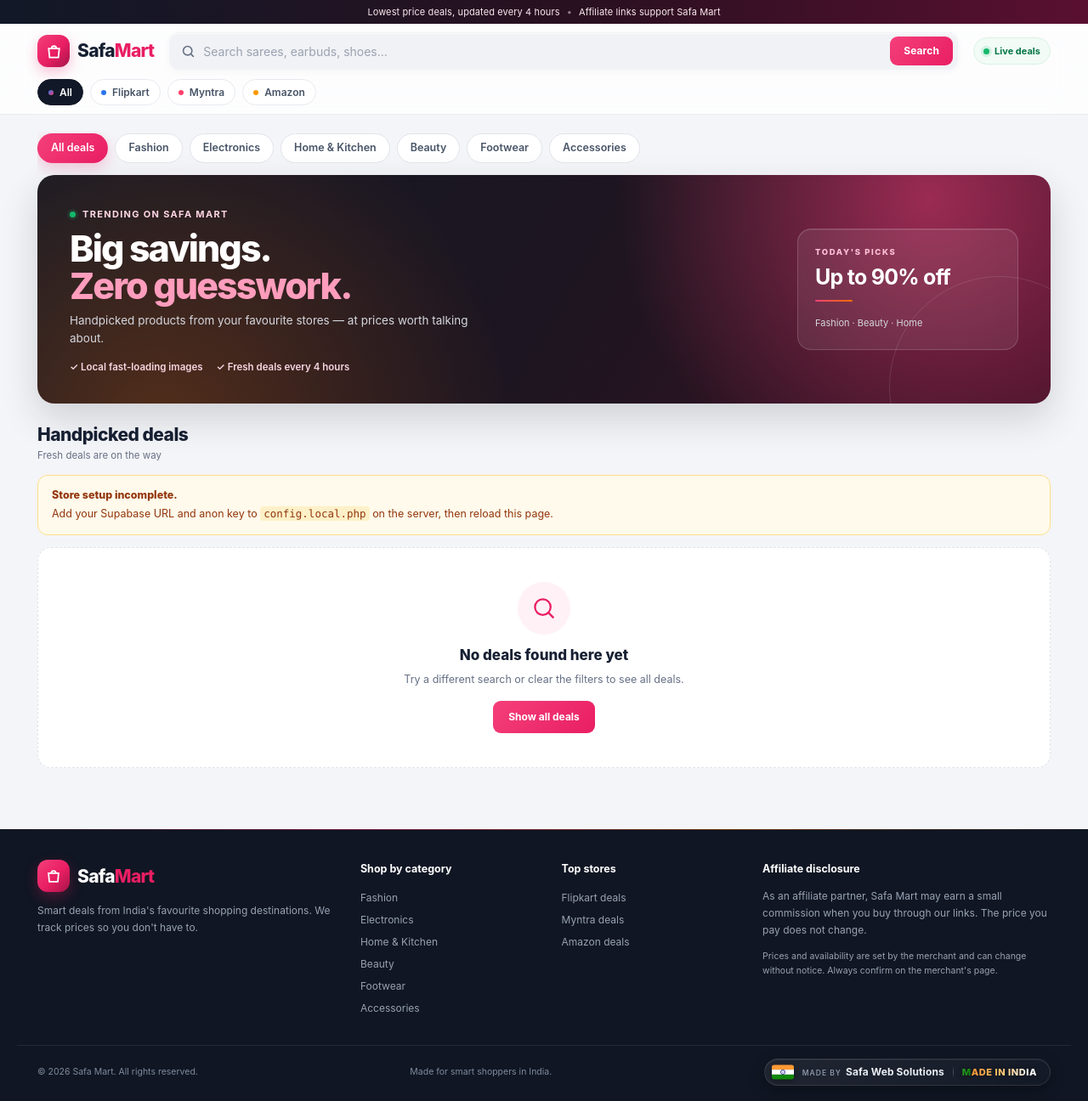
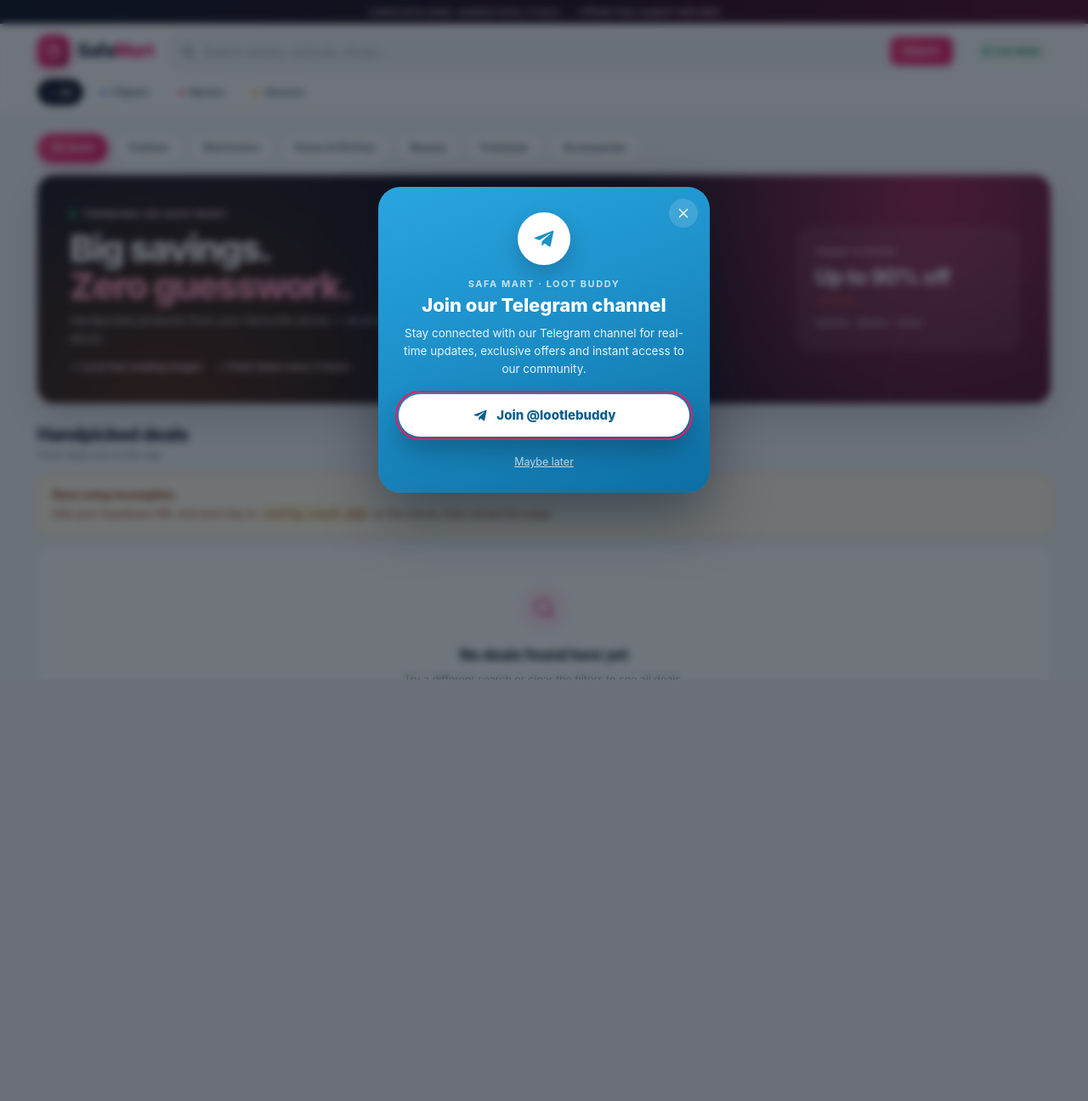
Before and after one commit to SafaWbSolutions/Safa-Mart, a PHP site: page / in a window 1280 px wide. Shown: the whole page at 85% size. After the commit the page ends 800 px from the top, so only its background shows below. Run offline with PHP 8.4, Linux system fonts and the light colour scheme; some libraries are stand-ins or nearby versions.

Commit message:
Add Telegram join popup and best-deal filter for GitHub sync

```diff
--- a/config.php
+++ b/config.php
@@ -82,6 +82,7 @@ safa_define('SUPABASE_SERVICE_KEY', trim((string) safa_config_value('SUPABASE_SE
 safa_define('SUPABASE_TABLE', trim((string) safa_config_value('SUPABASE_TABLE', 'products')));
 
 safa_define('TELEGRAM_BOT_TOKEN', trim((string) safa_config_value('TELEGRAM_BOT_TOKEN', '')));
+safa_define('TELEGRAM_CHANNEL_URL', trim((string) safa_config_value('TELEGRAM_CHANNEL_URL', 'https://t.me/lootlebuddy')));
 safa_define('TELEGRAM_WEBHOOK_SECRET', trim((string) safa_config_value('TELEGRAM_WEBHOOK_SECRET', '')));
 safa_define('TELEGRAM_ALLOWED_CHAT_IDS', trim((string) safa_config_value('TELEGRAM_ALLOWED_CHAT_IDS', '')));
 
--- /dev/null
+++ b/includes/telegram_popup.php
@@ -0,0 +1,278 @@
+<?php
+/**
+ * First-visit Telegram channel popup.
+ *
+ * Shows once per browser per day. The join button opens the channel in a new
+ * tab; closing it just remembers the visit so it does not nag on every page.
+ */
+if (!defined('TELEGRAM_CHANNEL_URL') || trim((string) TELEGRAM_CHANNEL_URL) === '') {
+    return;
+}
+
+$channelUrl = trim((string) TELEGRAM_CHANNEL_URL);
+$channelHandle = trim((string) parse_url($channelUrl, PHP_URL_PATH), '/');
+$channelHandle = $channelHandle !== '' ? '@' . ltrim($channelHandle, '@') : 'our channel';
+?>
+<div class="safa-tg" id="safaTgPopup" hidden>
+    <div class="safa-tg__backdrop" data-tg-close aria-hidden="true"></div>
+    <div class="safa-tg__card" role="dialog" aria-modal="true" aria-labelledby="safaTgTitle" aria-describedby="safaTgText">
+        <button class="safa-tg__close" type="button" data-tg-close aria-label="Close">
+            <svg viewBox="0 0 24 24" width="18" height="18" fill="none" stroke="currentColor" stroke-width="2.2" stroke-linecap="round"><path d="M6 6l12 12M18 6L6 18"/></svg>
+        </button>
+
+        <div class="safa-tg__badge" aria-hidden="true">
+            <svg viewBox="0 0 24 24" width="30" height="30" fill="currentColor"><path d="M9.78 18.65l.28-4.23 7.68-6.92c.34-.31-.07-.46-.52-.19L7.74 13.3 3.64 12c-.88-.25-.89-.86.2-1.3l15.97-6.16c.73-.33 1.43.18 1.15 1.3l-2.72 12.81c-.19.91-.74 1.13-1.5.71L12.6 16.3l-1.99 1.93c-.23.23-.42.42-.83.42z"/></svg>
+        </div>
+
+        <p class="safa-tg__eyebrow">Safa Mart · Loot Buddy</p>
+        <h2 class="safa-tg__title" id="safaTgTitle">Join our Telegram channel</h2>
+        <p class="safa-tg__text" id="safaTgText">
+            Stay connected with our Telegram channel for real-time updates, exclusive offers and instant access to our community.
+        </p>
+
+        <a class="safa-tg__join" href="<?= e($channelUrl) ?>" target="_blank" rel="noopener" data-tg-join>
+            <svg viewBox="0 0 24 24" width="20" height="20" fill="currentColor" aria-hidden="true"><path d="M9.78 18.65l.28-4.23 7.68-6.92c.34-.31-.07-.46-.52-.19L7.74 13.3 3.64 12c-.88-.25-.89-.86.2-1.3l15.97-6.16c.73-.33 1.43.18 1.15 1.3l-2.72 12.81c-.19.91-.74 1.13-1.5.71L12.6 16.3l-1.99 1.93c-.23.23-.42.42-.83.42z"/></svg>
+            <span>Join <?= e($channelHandle) ?></span>
+        </a>
+
+        <button class="safa-tg__later" type="button" data-tg-close>Maybe later</button>
+    </div>
+</div>
+
+<style>
+    body.safa-tg-open { overflow: hidden; }
+
+    .safa-tg {
+        position: fixed;
+        inset: 0;
+        z-index: 9999;
+        display: flex;
+        align-items: center;
+        justify-content: center;
+        padding: 20px;
+        font-family: inherit;
+    }
+    .safa-tg[hidden] { display: none; }
+
+    .safa-tg__backdrop {
+        position: absolute;
+        inset: 0;
+        background: rgba(10, 18, 30, 0.58);
+        backdrop-filter: blur(5px);
+        -webkit-backdrop-filter: blur(5px);
+        opacity: 0;
+        transition: opacity 0.22s ease;
+    }
+
+    .safa-tg__card {
+        position: relative;
+        z-index: 1;
+        width: 100%;
+        max-width: 390px;
+        padding: 30px 24px 18px;
+        border-radius: 26px;
+        text-align: center;
+        color: #fff;
+        background: linear-gradient(160deg, #2aa5e0 0%, #1d90c9 45%, #0d6ea3 100%);
+        box-shadow: 0 28px 70px rgba(2, 20, 36, 0.45);
+        transform: translateY(18px) scale(0.96);
+        opacity: 0;
+        transition: transform 0.24s cubic-bezier(0.2, 0.9, 0.3, 1), opacity 0.24s ease;
+    }
+
+    .safa-tg.is-visible .safa-tg__backdrop { opacity: 1; }
+    .safa-tg.is-visible .safa-tg__card {
+        transform: translateY(0) scale(1);
+        opacity: 1;
+    }
+
+    .safa-tg__close {
+        position: absolute;
+        top: 14px;
+        right: 14px;
+        display: inline-flex;
+        align-items: center;
+        justify-content: center;
+        width: 34px;
+        height: 34px;
+        border: 0;
+        border-radius: 50%;
+        color: rgba(255, 255, 255, 0.85);
+        background: rgba(255, 255, 255, 0.14);
+        cursor: pointer;
+    }
+    .safa-tg__close:hover { background: rgba(255, 255, 255, 0.24); color: #fff; }
+
+    .safa-tg__badge {
+        display: inline-flex;
+        align-items: center;
+        justify-content: center;
+        width: 62px;
+        height: 62px;
+        margin: 0 auto 14px;
+        border-radius: 50%;
+        color: #1d90c9;
+        background: #fff;
+        box-shadow: 0 10px 24px rgba(0, 0, 0, 0.18);
+    }
+
+    .safa-tg__eyebrow {
+        margin: 0 0 4px;
+        font-size: 11px;
+        font-weight: 700;
+        letter-spacing: 0.14em;
+        text-transform: uppercase;
+        color: rgba(255, 255, 255, 0.72);
+    }
+
+    .safa-tg__title {
+        margin: 0 0 8px;
+        font-size: 22px;
+        line-height: 1.25;
+        font-weight: 800;
+    }
+
+    .safa-tg__text {
+        margin: 0 0 20px;
+        font-size: 13.5px;
+        line-height: 1.55;
+        color: rgba(255, 255, 255, 0.9);
+    }
+
+    .safa-tg__join {
+        display: flex;
+        align-items: center;
+        justify-content: center;
+        gap: 9px;
+        width: 100%;
+        padding: 14px 18px;
+        border-radius: 999px;
+        font-size: 15px;
+        font-weight: 800;
+        text-decoration: none;
+        color: #1176a8;
+        background: #fff;
+        box-shadow: 0 12px 26px rgba(0, 0, 0, 0.2);
+        transition: transform 0.15s ease, box-shadow 0.15s ease;
+    }
+    .safa-tg__join:hover,
+    .safa-tg__join:focus-visible {
+        transform: translateY(-1px);
+        box-shadow: 0 16px 30px rgba(0, 0, 0, 0.26);
+        color: #0b5f8a;
+    }
+
+    .safa-tg__later {
+        margin-top: 12px;
+        padding: 8px 10px;
+        border: 0;
+        background: transparent;
+        font-size: 12.5px;
+        color: rgba(255, 255, 255, 0.75);
+        text-decoration: underline;
+        cursor: pointer;
+    }
+    .safa-tg__later:hover { color: #fff; }
+
+    @media (prefers-reduced-motion: reduce) {
+        .safa-tg__backdrop,
+        .safa-tg__card,
+        .safa-tg__join { transition: none; }
+    }
+</style>
+
+<script>
+(function () {
+    'use strict';
+
+    var STORAGE_KEY = 'safa_tg_popup_v1';
+    var TTL = 24 * 60 * 60 * 1000;
+
+    try {
+        var seen = parseInt(window.localStorage.getItem(STORAGE_KEY) || '0', 10);
+        if (seen && (Date.now() - seen) < TTL) {
+            return;
+        }
+    } catch (error) { /* storage blocked */ }
+
+    var popup = document.getElementById('safaTgPopup');
+    if (!popup) {
+        return;
+    }
+
+    var card = popup.querySelector('.safa-tg__card');
+    var join = popup.querySelector('[data-tg-join]');
+    var closers = popup.querySelectorAll('[data-tg-close]');
+    var lastFocus = null;
+
+    function remember() {
+        try { window.localStorage.setItem(STORAGE_KEY, String(Date.now())); } catch (error) {}
+    }
+
+    function open() {
+        lastFocus = document.activeElement;
+        popup.hidden = false;
+        document.body.classList.add('safa-tg-open');
+        window.requestAnimationFrame(function () {
+            popup.classList.add('is-visible');
+        });
+        if (join && typeof join.focus === 'function') {
+            join.focus({ preventScroll: true });
+        }
+    }
+
+    function close() {
+        remember();
+        popup.classList.remove('is-visible');
+        document.body.classList.remove('safa-tg-open');
+        window.setTimeout(function () { popup.hidden = true; }, 220);
+        if (lastFocus && typeof lastFocus.focus === 'function') {
+            lastFocus.focus({ preventScroll: true });
+        }
+    }
+
+    for (var i = 0; i < closers.length; i++) {
+        closers[i].addEventListener('click', close);
+    }
+
+    if (join) {
+        join.addEventListener('click', function () {
+            remember();
+            window.setTimeout(close, 120);
+        });
+    }
+
+    popup.addEventListener('click', function (event) {
+        if (event.target === popup) {
+            close();
+        }
+    });
+
+    document.addEventListener('keydown', function (event) {
+        if (popup.hidden) {
+            return;
+        }
+        if (event.key === 'Escape') {
+            close();
+            return;
+        }
+        if (event.key === 'Tab' && card) {
+            var focusables = card.querySelectorAll('a[href], button:not([disabled])');
+            if (!focusables.length) {
+                return;
+            }
+            var first = focusables[0];
+            var last = focusables[focusables.length - 1];
+            if (event.shiftKey && document.activeElement === first) {
+                event.preventDefault();
+                last.focus();
+            } else if (!event.shiftKey && document.activeElement === last) {
+                event.preventDefault();
+                first.focus();
+            }
+        }
+    });
+
+    window.setTimeout(open, 700);
+})();
+</script>
--- a/index.php
+++ b/index.php
@@ -310,5 +310,6 @@ if (SUPABASE_URL !== '') {
 </footer>
 
 <div class="toast" id="toast" role="status" aria-live="polite"></div>
+<?php require __DIR__ . '/includes/telegram_popup.php'; ?>
 </body>
 </html>
--- a/product.php
+++ b/product.php
@@ -343,6 +343,7 @@ $breadcrumbSchema = [
 </footer>
 
 <div class="toast" id="toast" role="status" aria-live="polite"></div>
+<?php require __DIR__ . '/includes/telegram_popup.php'; ?>
 </body>
 </html>
 <?php
```
Also changed, not shown: .github/workflows/sync_products.yml, README.md, 1 other file.
